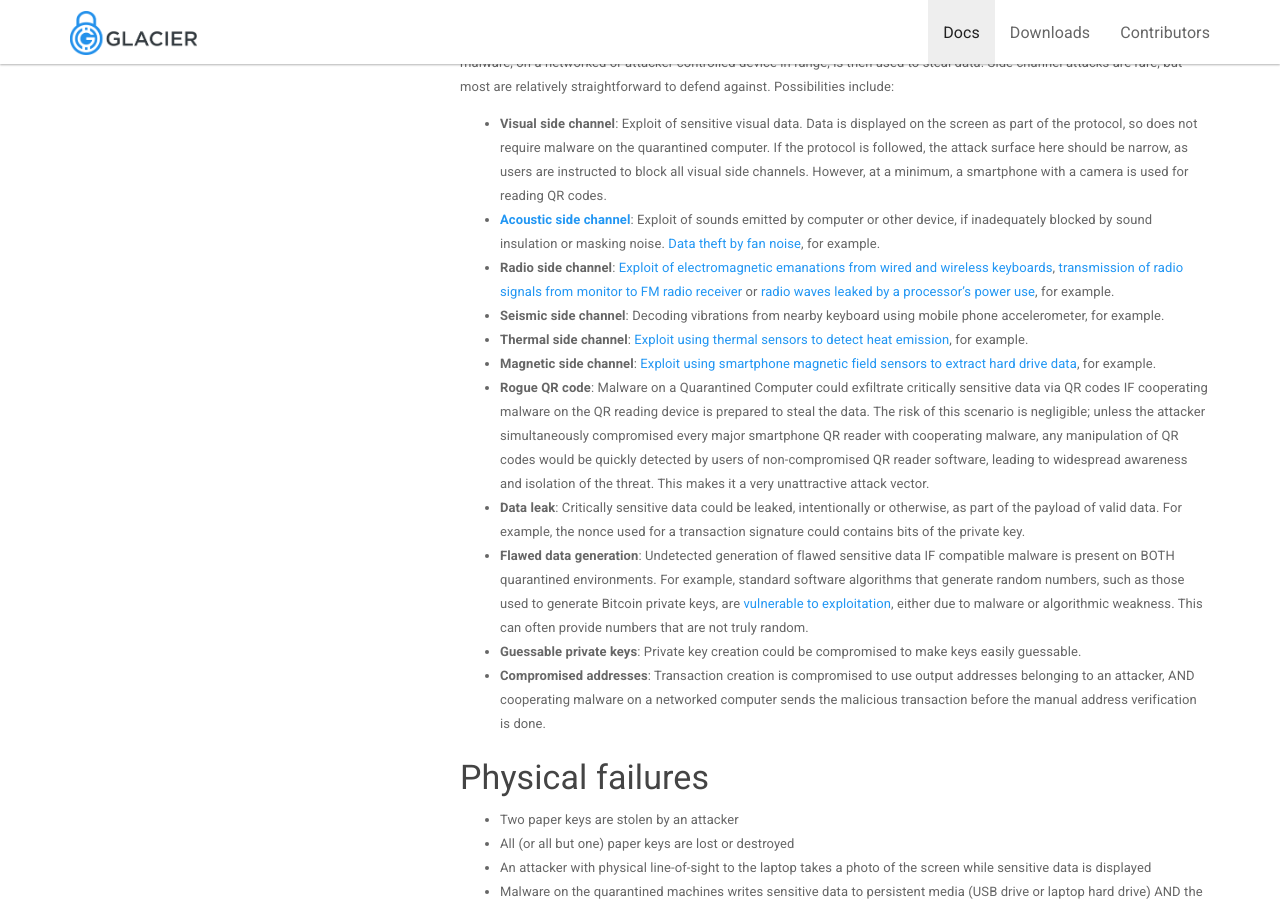
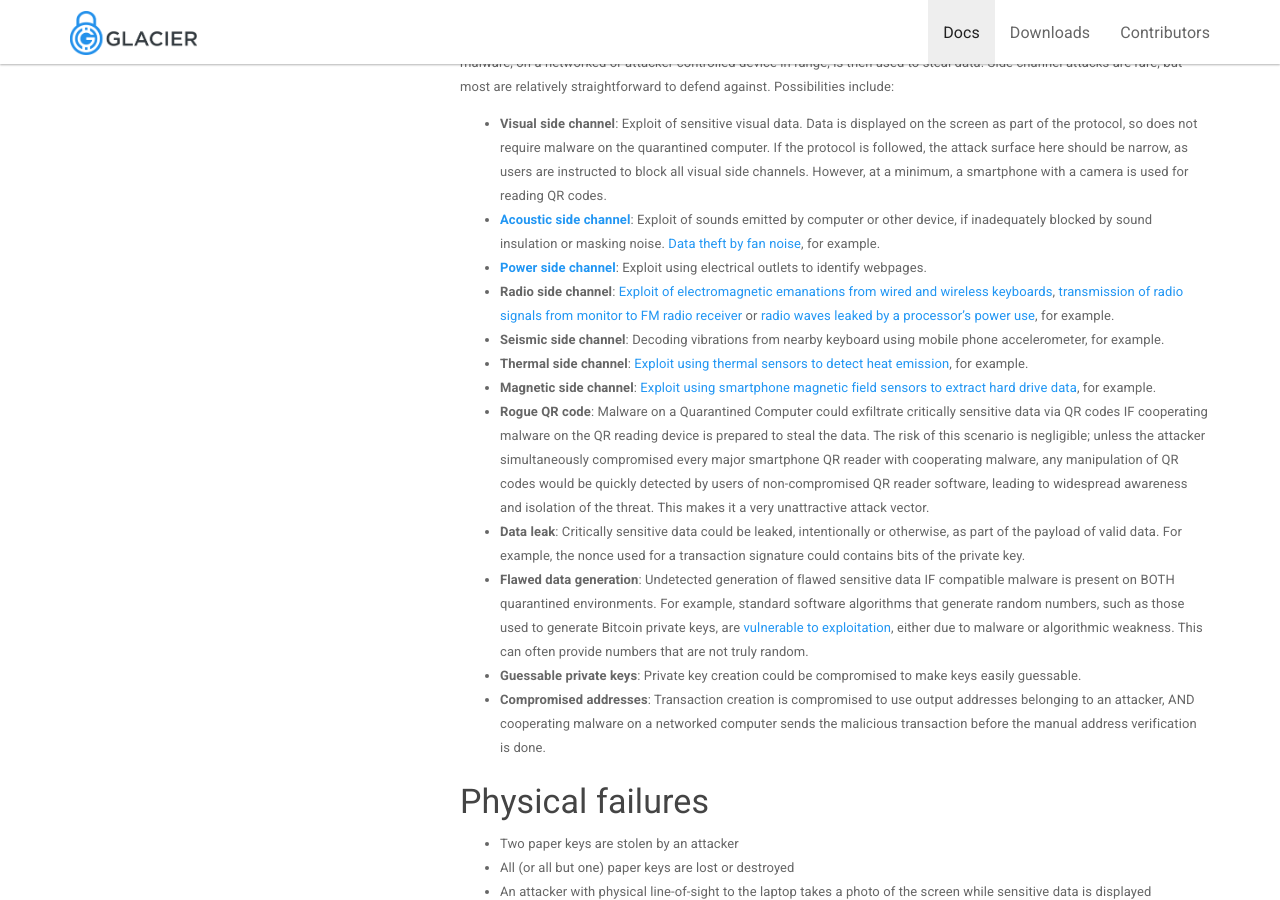
Before and after one commit to GlacierProtocol/glacierprotocol.github.io, a Jekyll site: the page built from _docs/protocol-vulnerabilities/attack-surface.md, in a window 1280 px wide and 900 px high, scrolled down 1470 px. Built offline with Jekyll 4.4.1, drawn with Linux system fonts in a browser that asks for light colours; nearby versions of some CDN libraries.

Commit message:
Side channel explanation moved to attack surface section
Side channel not previously mentioned

```diff
--- a/_docs/protocol-vulnerabilities/attack-surface.md
+++ b/_docs/protocol-vulnerabilities/attack-surface.md
@@ -78,6 +78,8 @@ include:
   * **[Acoustic side channel](https://en.wikipedia.org/wiki/Acoustic_cryptanalysis)**:
   Exploit of sounds emitted by computer or other device, if
   inadequately blocked by sound insulation or masking noise. [Data theft by fan noise](https://www.wired.com/2016/06/clever-attack-uses-sound-computers-fan-steal-data), for example.
+  * **[Power side channel](https://sharps.org/wp-content/uploads/CLARK-ESORICS13.pdf)**:
+  Exploit using electrical outlets to identify webpages.
   * **Radio side channel**: [Exploit of electromagnetic emanations from wired and wireless
   keyboards](https://www.usenix.org/legacy/event/sec09/tech/full_papers/vuagnoux.pdf),
   [transmission of radio signals from monitor to FM radio receiver](https://cyber.bgu.ac.il/content/how-leak-sensitive-data-isolated-computer-air-gap-near-mobile-phone-airhopper)
```
Also changed, not shown: _docs/setup/quarantined-workspace.md (+1 -1 lines).
